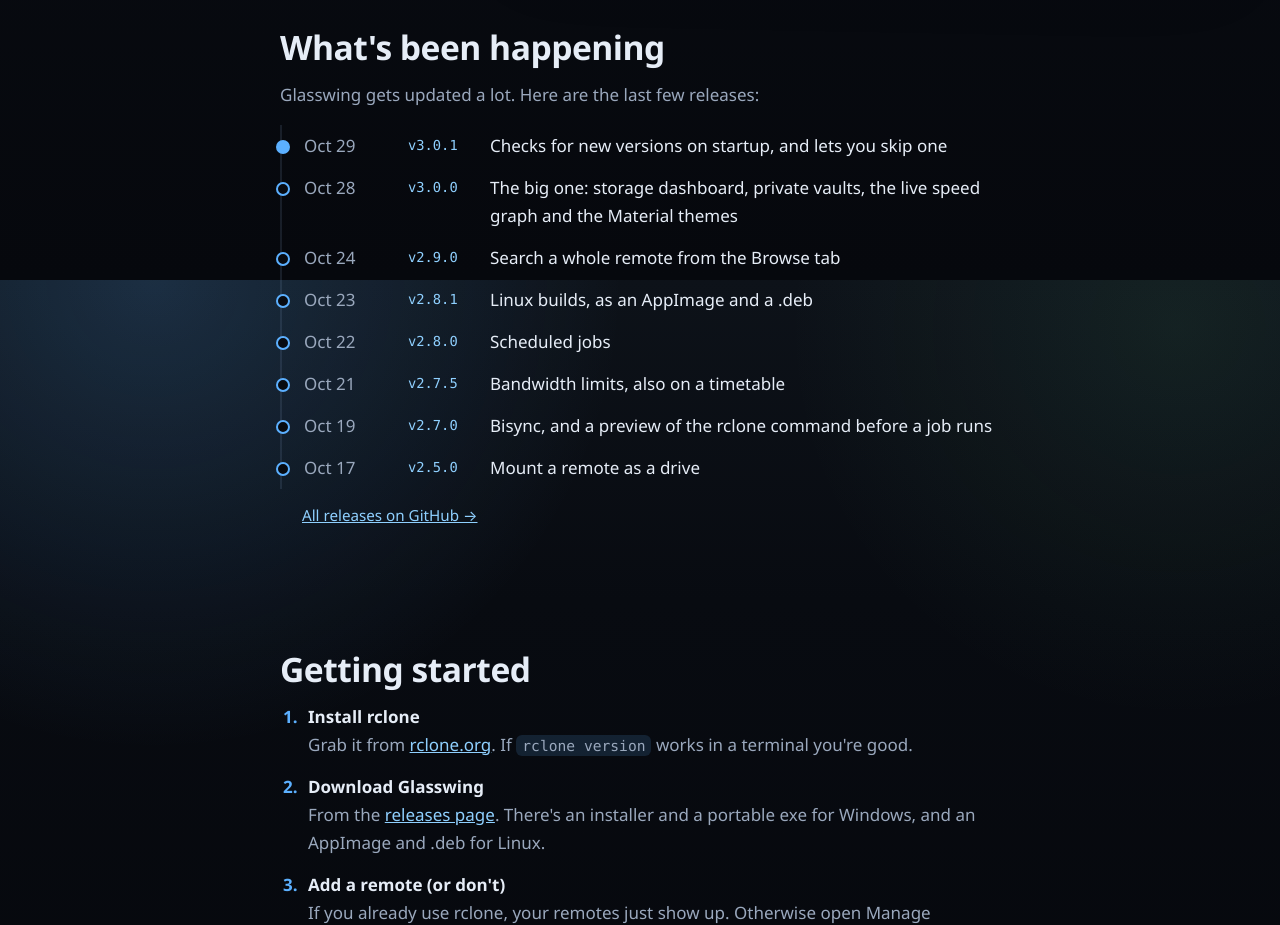
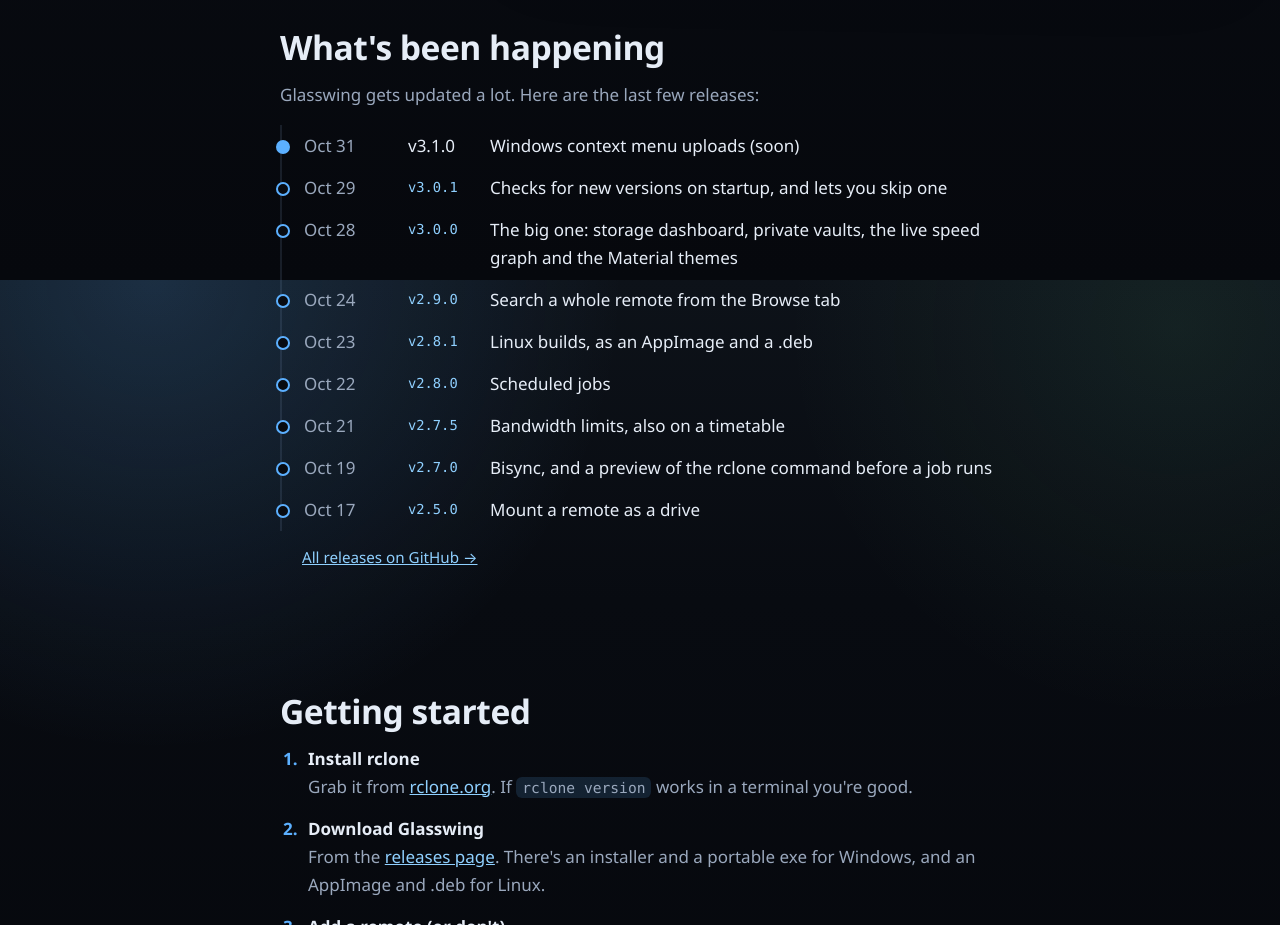
Before and after one commit to SSCHRE/rclone-gui-glasswing, an Electron app: page docs/index.html in a window 1280 px wide. Shown: the part 4520-5445 px from the top of the page. Drawn offline with Linux system fonts and the light colour scheme.

Commit message:
Update index.html

```diff
--- a/docs/index.html
+++ b/docs/index.html
@@ -1253,6 +1253,7 @@
         <h2>What's been happening</h2>
         <p class="muted">Glasswing gets updated a lot. Here are the last few releases:</p>
         <ul class="log">
+          <li><time datetime="2026-10-31">Oct 31</time>v3.1.0<span>Windows context menu uploads (soon)</span></li>
           <li><time datetime="2026-10-29">Oct 29</time><a href="https://github.com/SSCHRE/rclone-gui-glasswing/releases/tag/v3.0.1">v3.0.1</a><span>Checks for new versions on startup, and lets you skip one</span></li>
           <li><time datetime="2026-10-28">Oct 28</time><a href="https://github.com/SSCHRE/rclone-gui-glasswing/releases/tag/v3.0.0">v3.0.0</a><span>The big one: storage dashboard, private vaults, the live speed graph and the Material themes</span></li>
           <li><time datetime="2026-10-24">Oct 24</time><a href="https://github.com/SSCHRE/rclone-gui-glasswing/releases/tag/v2.9.0">v2.9.0</a><span>Search a whole remote from the Browse tab</span></li>
```
